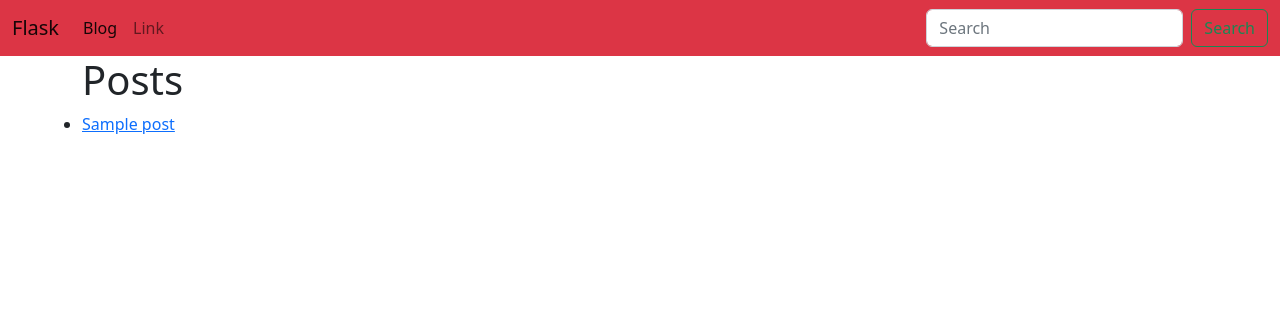
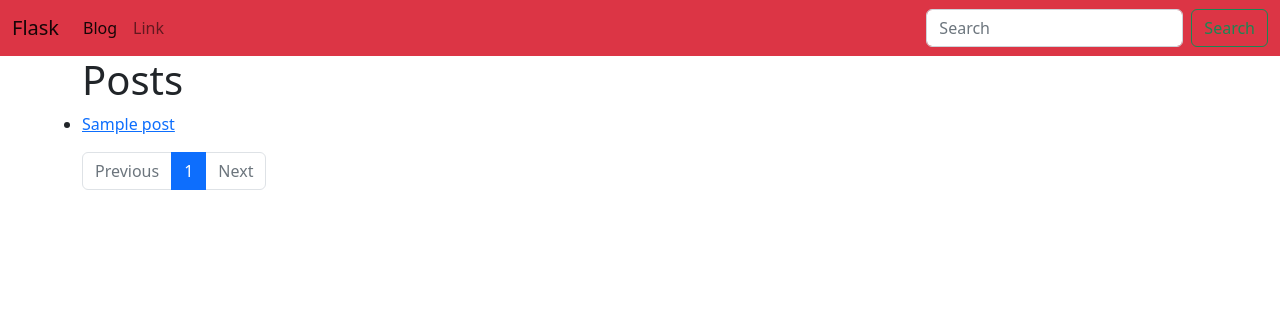
Before and after one commit to a1k0u/my-summaries, a Flask app: page /blog/ in a window 1280 px wide. Shown: the top 316 px of the page. Run offline with Flask 2, Linux system fonts and the light colour scheme; tables that the repository leaves empty hold one stand-in row (values such as "Sample post").

Commit message:
Python: Flask: upgrade: add post pages

```diff
--- a/Python/flask-blog/posts/blueprint.py
+++ b/Python/flask-blog/posts/blueprint.py
@@ -14,11 +14,17 @@ posts = Blueprint("posts", __name__, template_folder="templates")
 @posts.route("/", methods=["GET"])
 def index():
     q = request.args.get("q")
+    page = request.args.get("page")
+
+    opened_page = int(page) if page and page.isdigit() else 1
+
     list_of_posts = (
-        Post.query.filter(Post.title.contains(q) | Post.body.contains(q)).all()
+        Post.query.filter(Post.title.contains(q) | Post.body.contains(q))
         if q
-        else Post.query.all()
+        else Post.query
     )
+
+    pages = list_of_posts.paginate(page=opened_page, per_page=1)
     page_title = "Posts" if not q else f'Posts that contain "{q}"'
     webpage_title = "Index page"
 
@@ -26,7 +32,7 @@ def index():
         "posts/posts.html",
         webpage_title=webpage_title,
         page_title=page_title,
-        posts=list_of_posts,
+        pages=pages,
     )
 
 
--- a/Python/flask-blog/posts/templates/posts/posts.html
+++ b/Python/flask-blog/posts/templates/posts/posts.html
@@ -10,10 +10,27 @@
 
 {% block content %}
     <ul>
-     {% for post in posts %}
+     {% for post in pages.items %}
          <li>
              <a href="{{ url_for('posts.post_content', url=post.url) }}">{{ post.title }}</a>
          </li>
      {% endfor %}
     </ul>
+
+
+    <nav>
+        <ul class="pagination">
+            <li class="page-item {% if not pages.has_prev %} disabled {% endif %}">
+                <a class="page-link" href="./?page={{ pages.prev_num }}">Previous</a>
+            </li>
+            {% for page in pages.iter_pages()  %}
+                <li class="page-item {% if page == pages.page  %} active {% endif %} ">
+                    <a class="page-link" href="./?page={{ page }}">{{ page }}</a>
+                </li>
+            {% endfor %}
+            <li class="page-item {% if not pages.has_next %} disabled {% endif %}">
+                <a class="page-link" href="./?page={{ pages.next_num }}">Next</a>
+            </li>
+        </ul>
+    </nav>
 {% endblock %}
```
